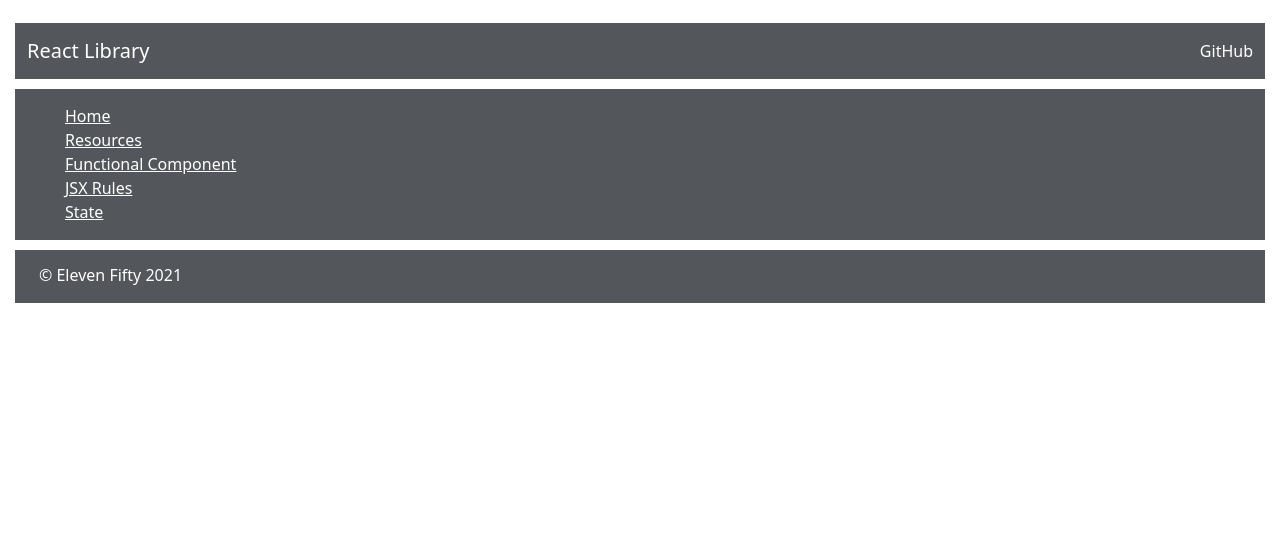
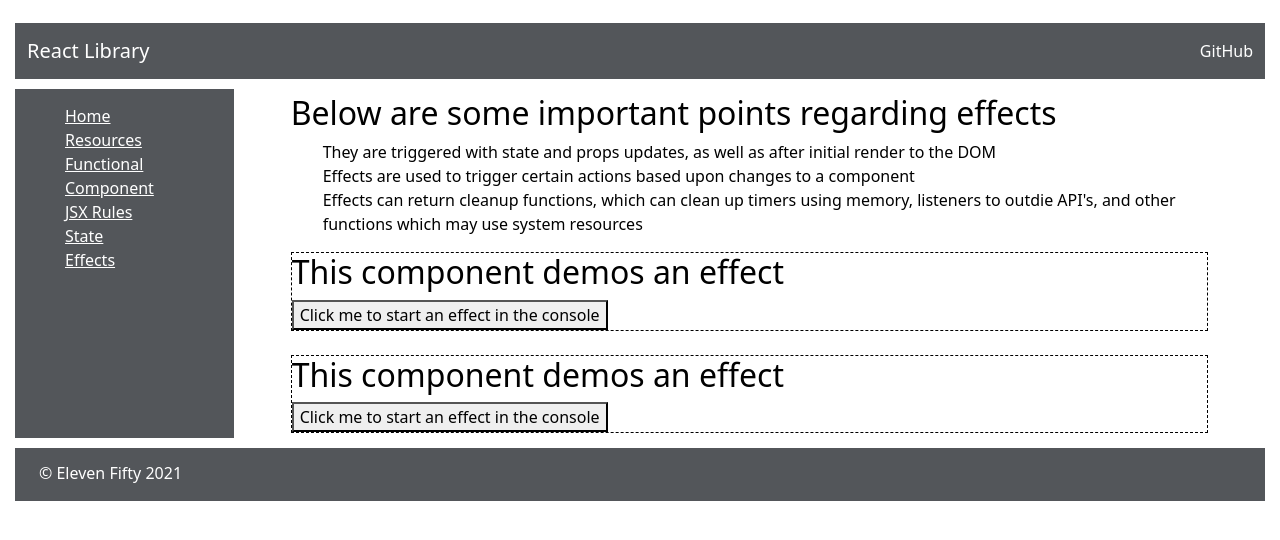
Before and after one commit to coderap931/react-fundamentals, a React (Create React App) app: page /effects in a window 1280 px wide. Shown: the top 540 px of the page. Built offline with nearby package versions, Linux system fonts and the light colour scheme.

Commit message:
Module 5 completed

```diff
--- /dev/null
+++ b/src/components/concepts/Effects.js
@@ -0,0 +1,54 @@
+import {useState, useEffect} from 'react';
+
+const Effects = () => {
+    return(
+        <div className='main'>
+            <div className='mainDiv'>
+                <h2>Below are some important points regarding effects</h2>
+                <ul>
+                    <li>They are triggered with state and props updates, as well as after initial render to the DOM</li>
+                    <li>Effects are used to trigger certain actions based upon changes to a component</li>
+                    <li>Effects can return cleanup functions, which can clean up timers using memory, listeners to outdie API's, and other functions which may use system resources</li>
+                </ul>
+                <SampleEffect />
+                <br />
+                <SampleEffect />
+            </div>
+        </div>
+    );
+};
+
+export default Effects;
+
+const SampleEffect = () => {
+    const [timerRunning, setTimerRunning] = useState(false);
+
+    useEffect(() => {
+        let timer;
+        if (timerRunning) {
+            timer = window.setTimeout(() => {
+                console.log('the timer expired', Date.now()/1000);
+                setTimerRunning(false);
+            }, 2000)
+        };
+
+        return () => {window.clearTimeout(timer); console.log('the timer was cleaned up', Date.now()/1000)};
+    });
+
+    useEffect(() => {
+        console.log('this painting needs some happy tress');
+    })
+
+    let buttonHandler = () => {
+        if (!timerRunning) {
+            setTimerRunning(true);
+        }
+    };
+
+    return(
+        <div style={{border: '1px dashed black'}}>
+            <h2>This component demos an effect</h2>
+            <button onClick={buttonHandler}>Click me to start an effect in the console</button>
+        </div>
+    );
+};
--- a/src/components/site/Sidebar.js
+++ b/src/components/site/Sidebar.js
@@ -8,6 +8,7 @@
 import FunctionalComponentDemo from '../concepts/FunctionalComponents/FunctionalComponentDemo';
 import JSXRules from '../concepts/FunctionalComponents/JSXRules';
 import State from '../concepts/State';
+import Effects from '../concepts/Effects';
 
 const Sidebar = () => {
     return(
@@ -19,6 +20,7 @@
                     <li><Link to='/functionalcomponent'>Functional Component</Link></li>
                     <li><Link to='/jsxrules'>JSX Rules</Link></li>
                     <li><Link to='/state'>State</Link></li>
+                    <li><Link to='/effects'>Effects</Link></li>
                 </ul>
             </div>
             <div className='siderbar-route'>
@@ -29,6 +31,7 @@
                     <Route exact path='/functionalcomponent'><FunctionalComponentDemo /></Route>
                     <Route exact path='/jsxrules'><JSXRules /></Route>
                     <Route exact path='/state'><State /></Route>
+                    <Route exact path='/effects'><Effects /></Route>
                 </Switch>
             </div>
         </div>
```
